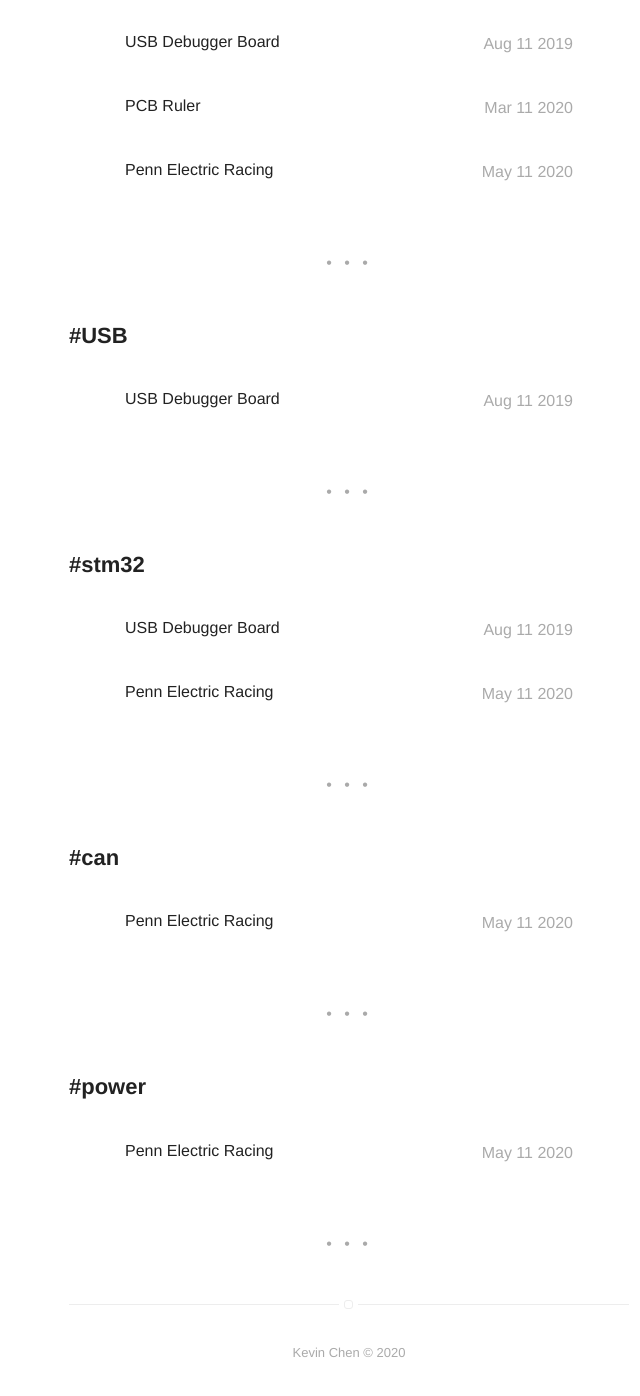
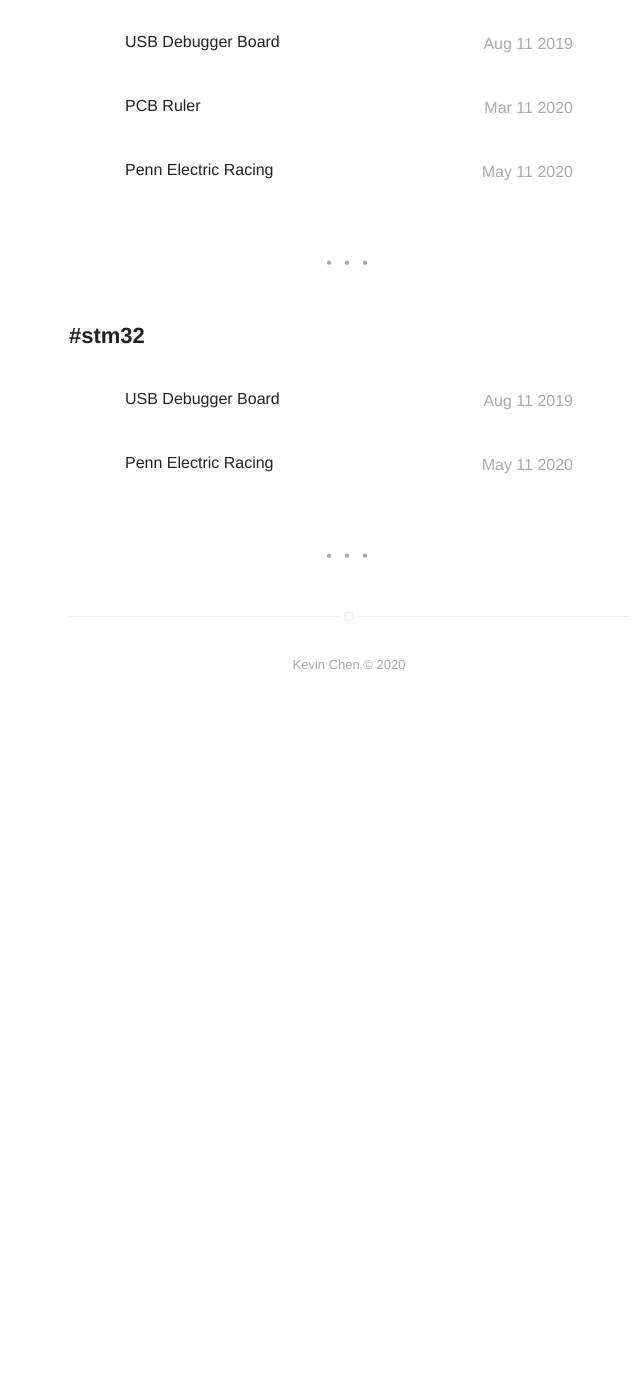
Before and after one commit to kchen7/kevinchen, a Jekyll site: the page built from tags.html, in a window 1280 px wide and 1400 px high, scrolled down 900 px. Shown: the top 1396 px of the window, without its empty margins (291-931 px from the left). Built offline with Jekyll 4.4.1, drawn with Linux system fonts in a browser that asks for light colours; after the commit the page ends 1612 px from its top, so only the background shows below that.

Commit message:
small update to website summary and tags

```diff
--- a/_config.yml
+++ b/_config.yml
@@ -2,7 +2,7 @@
 name: Kevin Chen
 bio: Senior studying Electrical and Computer Engineering at the University of Pennsylvania
 
-# twitter summary info
+# summary info, shows up when pasting link into messenger, slack, etc
 description: A page about Kevin!
 
 # if it's an external image, update below for true
--- a/_posts/2019-08-11-USB-Debugger-Board.md
+++ b/_posts/2019-08-11-USB-Debugger-Board.md
@@ -4,7 +4,6 @@
 date: 2019-08-11 11:11
 tag:
   - altium
-  - USB
   - stm32
 headerImage: false
 #image:
--- a/_posts/2020-05-11-Penn-Electric-Racing.md
+++ b/_posts/2020-05-11-Penn-Electric-Racing.md
@@ -5,8 +5,6 @@
 tag:
   - altium
   - stm32
-  - can
-  - power
 headerImage: true
 image: ../assets/images/per/logo.png
 description: "This page documents my experiences with Penn Electric Racing"
```
